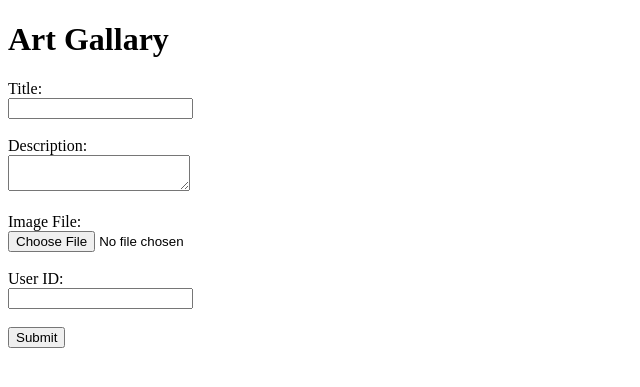
After one commit to Tania-Hss/Full-stack-app, a Flask app: page /create in a window 1280 px wide. The commit adds this page. Shown: the top 387 px of the page, without its empty margins (0-640 px from the left). Run offline with Flask 2, Linux system fonts and the light colour scheme; some libraries are stand-ins or nearby versions.

Commit message:
adding create new artwork functionality

```diff
--- a/app.py
+++ b/app.py
@@ -1,12 +1,28 @@
 from flask import Flask, render_template
 import psycopg2
 app = Flask(__name__)
+
+
+
+
+@app.post('/add_artwork')
+def add_new_artwork():
+    db_connection = psycopg2.connect("dbname=art_gallary")
+    db_cursor = db_connection.cursor()
+
+
+
+
+@app.route('/create')
+def create_new_artwork():
+    return render_template('add_artwork.html')
+
 
 @app.route('/')
 def index():
     db_connection = psycopg2.connect("dbname=art_gallary")
     db_cursor = db_connection.cursor()
-    db_cursor.execute("SELECT id, title, description, file_img FROM artworks;")
+    db_cursor.execute("SELECT id, title, description, file_img, user_id FROM artworks;")
     rows = db_cursor.fetchall()
     art_items = []
     for row in rows:
@@ -15,7 +31,8 @@ def index():
                "id": row[0],
                 "title": row[1],
                 "description": row[2],
-                "file_img": row[3]
+                "file_img": row[3],
+                "user_id": row[4]
             }
         )
 
--- a/schema.sql
+++ b/schema.sql
@@ -12,7 +12,7 @@ CREATE TABLE artworks (
     id SERIAL PRIMARY KEY,
     title VARCHAR(50) NOT NULL,
     description TEXT,
-    file_img BYTEA,
+    file_img TEXT,
     user_id INT,
     CONSTRAINT fk_artworks_users
         FOREIGN KEY(user_id)
--- a/seed.sql
+++ b/seed.sql
@@ -8,6 +8,6 @@ INSERT INTO users (name, email) VALUES ('Tania', 'taniah@gmail.com');
 INSERT INTO users (name, email) VALUES ('Bob the builder','bob@acme.com');
 
 
-INSERT INTO artworks(title, description, file_img, user_id) VALUES ('The Girl', 'The painting depicts two young girls sitting down and laughing together, their faces full of joy and merriment. They are both dressed in colorful dresses that add a playful and lively atmosphere to the scene. One girl has her hand over her mouth, as if trying to stifle her laughter, while the other girl throws her head back in a carefree manner, her laughter ringing out loud and clear.', '', 1 );
-INSERT INTO artworks(title, description, file_img, user_id) VALUES ('Starry Night', 'The painting "The Starry Night" by Vincent van Gogh is an iconic masterpiece of post-impressionist art. In this particular interpretation, a student stands in front of the painting, with his back to the viewer, gazing up at the swirling night sky depicted in the painting.', '', 2);
-INSERT INTO artworks(title, description, file_img, user_id) VALUES ('River', 'The drawing depicts a peaceful river winding its way through a lush landscape, with several bridges spanning its width at different points. The artist has expertly captured the serene and tranquil atmosphere of the scene, with soft lines and delicate shading creating a sense of calmness and serenity.', '', 1);
+INSERT INTO artworks(title, description, file_img, user_id) VALUES ('The Girl', 'The painting depicts two young girls sitting down and laughing together, their faces full of joy and merriment. They are both dressed in colorful dresses that add a playful and lively atmosphere to the scene. One girl has her hand over her mouth, as if trying to stifle her laughter, while the other girl throws her head back in a carefree manner, her laughter ringing out loud and clear.', 'https://images.unsplash.com/photo-1505377059067-e285a7bac49b?ixlib=rb-4.0.3&ixid=MnwxMjA3fDB8MHxwaG90by1wYWdlfHx8fGVufDB8fHx8&auto=format&fit=crop&w=1752&q=80', 1 );
+INSERT INTO artworks(title, description, file_img, user_id) VALUES ('Starry Night', 'The painting "The Starry Night" by Vincent van Gogh is an iconic masterpiece of post-impressionist art. In this particular interpretation, a student stands in front of the painting, with his back to the viewer, gazing up at the swirling night sky depicted in the painting.', 'https://images.unsplash.com/photo-1618481187866-5c7b6b9b5431?ixlib=rb-4.0.3&ixid=MnwxMjA3fDB8MHxwaG90by1wYWdlfHx8fGVufDB8fHx8&auto=format&fit=crop&w=1740&q=80', 2);
+INSERT INTO artworks(title, description, file_img, user_id) VALUES ('River', 'The drawing depicts a peaceful river winding its way through a lush landscape, with several bridges spanning its width at different points. The artist has expertly captured the serene and tranquil atmosphere of the scene, with soft lines and delicate shading creating a sense of calmness and serenity.', 'https://images.unsplash.com/photo-1579541637431-4e3cd6f6c9e3?ixlib=rb-4.0.3&ixid=MnwxMjA3fDB8MHxwaG90by1wYWdlfHx8fGVufDB8fHx8&auto=format&fit=crop&w=1546&q=80', 1);
--- /dev/null
+++ b/templates/add_artwork.html
@@ -0,0 +1,23 @@
+{% extends "layout.html" %}
+
+{% block title %}
+Add Artwork
+{% endblock title %}
+
+{% block main %}
+    <form method="POST" action="/add_artwork">
+        <label for="title">Title:</label><br>
+        <input type="text" id="title" name="title"><br><br>
+
+        <label for="description">Description:</label><br>
+        <textarea id="description" name="description"></textarea><br><br>
+
+        <label for="file_img">Image File:</label><br>
+        <input type="file" id="file_img" name="file_img"><br><br>
+
+        <label for="user_id">User ID:</label><br>
+        <input type="text" id="user_id" name="user_id"><br><br>
+
+        <input type="submit" value="Submit">
+    </form>
+{% endblock main %}
```
Also changed, not shown: templates/home.html (+4 -4 lines).
